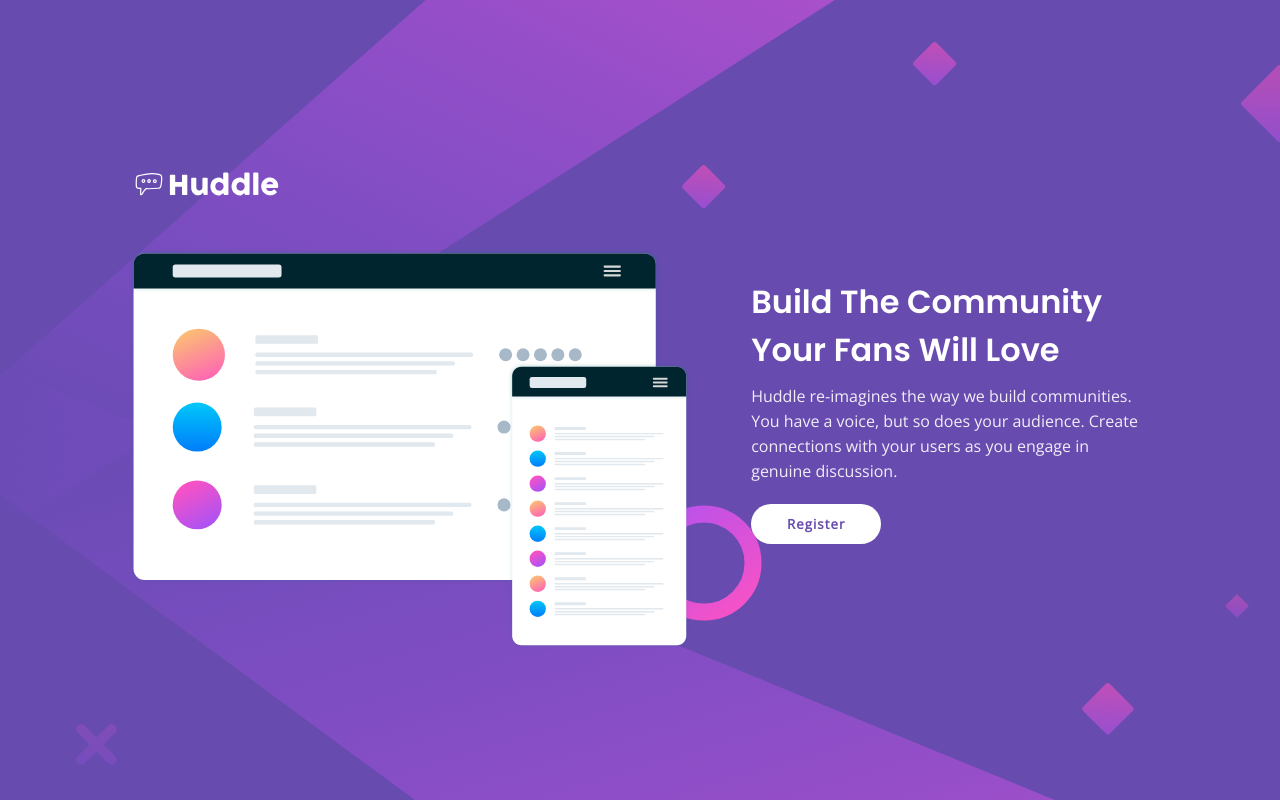
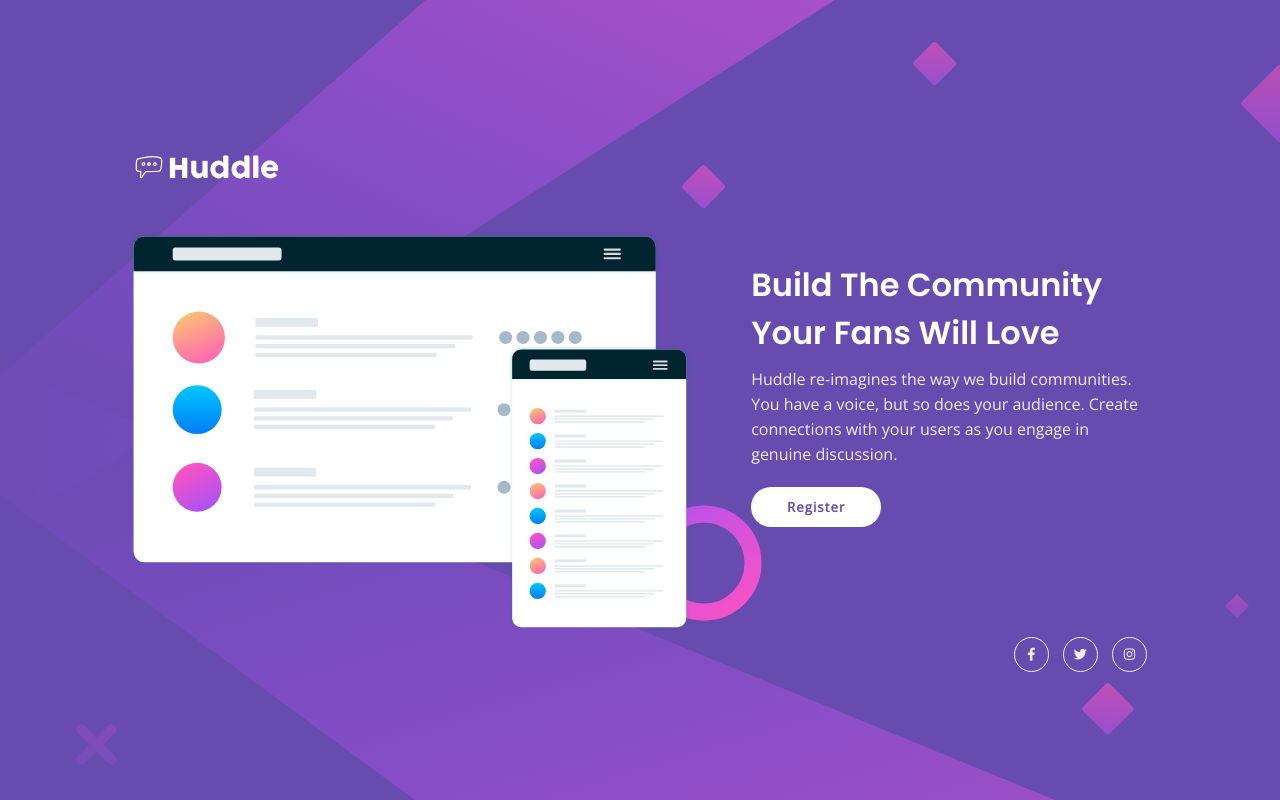
Before and after one commit to Nang-Su-Bway-Ni/Ninth-Project, a plain HTML site: page 9-huddle-landing-page-with-single-introductory-section-master/index.html in a window 1280 px wide. Drawn offline with nearby package versions, Linux system fonts and the light colour scheme.

Commit message:
Add files via upload

```diff
--- a/9-huddle-landing-page-with-single-introductory-section-master/index.html
+++ b/9-huddle-landing-page-with-single-introductory-section-master/index.html
@@ -32,11 +32,11 @@
         </button>
       </div>
     </div>
-    <!-- <div class="icon">
+    <div class="icon">
       <i class="fab fa-facebook-f"></i>
       <i class="fab fa-twitter"></i>
       <i class="fab fa-instagram"></i>
-    </div> -->
+    </div>
   </main>
   <!-- <footer>
     <p class="attribution">
```
